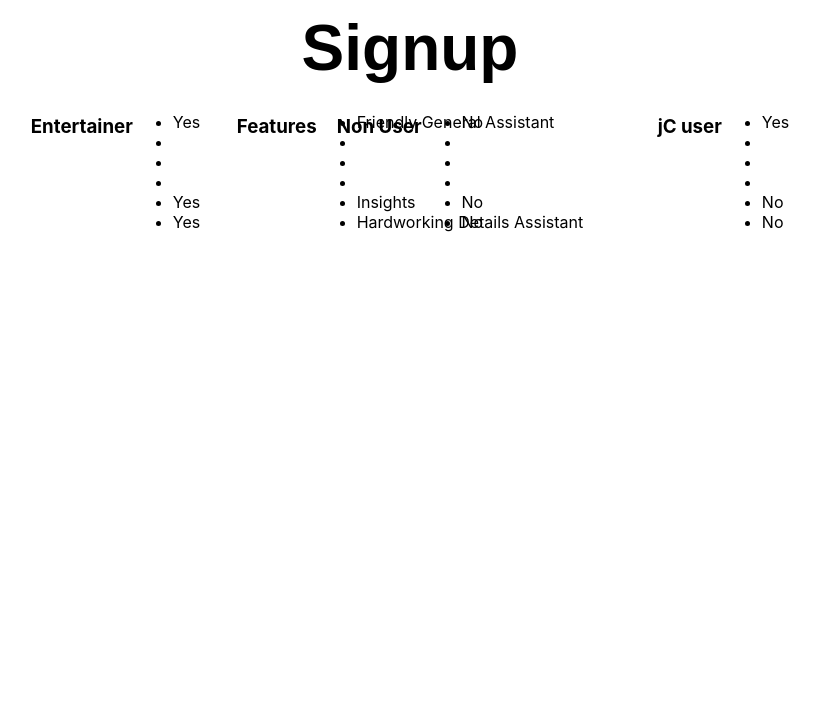
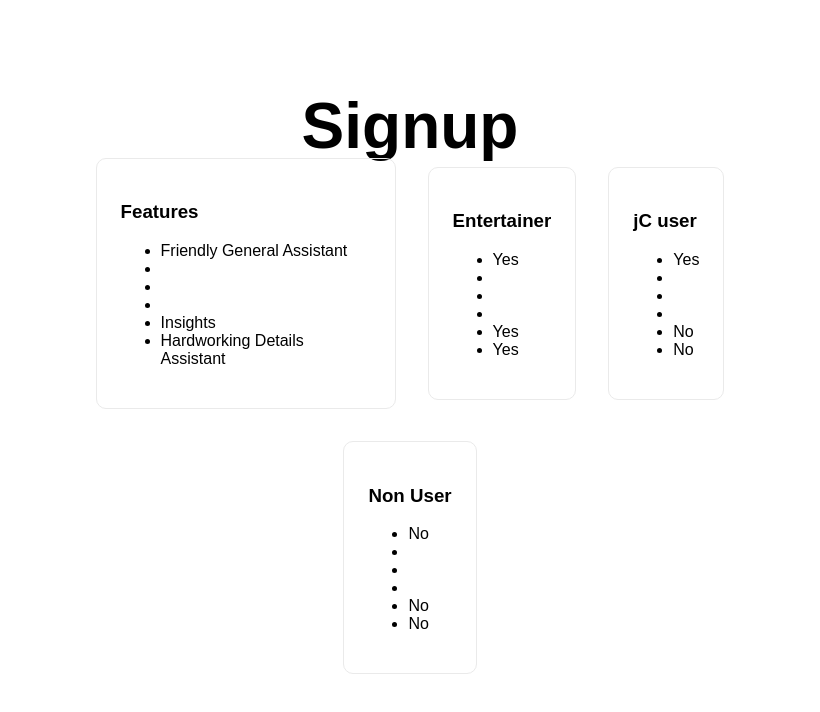
Before and after one commit to nathanielekanem/justCause, a Next.js app: page /signup in a window 1280 px wide. Shown: the top 712 px of the page, without its empty margins (230-1050 px from the left). Built offline with nearby package versions, Linux system fonts and the light colour scheme.

Commit message:
signup page changes

```diff
--- a/pages/signup.js
+++ b/pages/signup.js
@@ -3,7 +3,7 @@ import styles from '../styles/Signup.module.css'
 
 export default function Signup() {
   return (
-    <div>
+    <div className={styles.senior}>
       <Head>
         <title>~ JustCause ~ Signup</title>
         <meta name="description" content="Join JustCause Today!" />
@@ -14,10 +14,8 @@ export default function Signup() {
         <h1 className={styles.title}>
           Signup
         </h1>
-      </main>
-
-      <body className={styles.container}>
-          <div className={styles.features}>
+        <div className={styles.featuresGrid}>
+          <div className={styles.flyer}>
               <h3>Features</h3>
               <ul>
                   <li>Friendly General Assistant</li>
@@ -28,7 +26,7 @@ export default function Signup() {
                   <li>Hardworking Details Assistant</li>
               </ul>
           </div>
-          <div className={styles.entertainer}>
+          <div className={styles.flyer}>
               <h3>Entertainer</h3>
               <ul>
                   <li>Yes</li>
@@ -39,7 +37,7 @@ export default function Signup() {
                   <li>Yes</li>
               </ul>
           </div>
-          <div className={styles.user}>
+          <div className={styles.flyer}>
               <h3>jC user</h3>
               <ul>
                   <li>Yes</li>
@@ -50,7 +48,7 @@ export default function Signup() {
                   <li>No</li>
               </ul>
           </div>
-          <div className={styles.nonUser}>
+          <div className={styles.flyer}>
               <h3>Non User</h3>
               <ul>
                   <li>No</li>
@@ -61,7 +59,8 @@ export default function Signup() {
                   <li>No</li>
               </ul>
           </div>
-      </body>
+        </div>
+      </main>
     </div>
   )
 }
--- a/styles/Signup.module.css
+++ b/styles/Signup.module.css
@@ -1,13 +1,15 @@
 .container {
     padding: 0 2rem;
-     display: flex;
-     /* default flex-direction: row;*/
-     justify-content: space-around;
-     align-items: center;
+}
+.senior{
+    display: flex;
+    align-items: center;
+    justify-content: space-around;
+    flex: 1;
 }
 .main {
-    min-height: 10vh;
-    padding: 2rem 0;
+    min-height: 100vh;
+    padding: 4rem 0;
     flex: 1;
     display: flex;
     flex-direction: column;
@@ -33,28 +35,53 @@
   .loginLink {
     text-align: center;
 }
-.features,
-.entertainer,
-.user,
-.nonUser{
-    height: 50vh;
-    font-family: -apple-system, BlinkMacSystemFont, 'Segoe UI', Roboto, Oxygen, Ubuntu, Cantarell, 'Open Sans', 'Helvetica Neue', sans-serif;
+.featuresGrid{
+    display: flex;
+    align-items: center;
+    justify-content: center;
+    flex-wrap: wrap;
+    max-width: 800px;
 }
-.features{
-    display: flex;
-    position: absolute;
-    align-items: left;
-    justify-content: left;
+
+.flyer {
+    margin: 1rem;
+    padding: 1.5rem;
+    text-align: left;
+    color: inherit;
+    text-decoration: none;
+    border: 1px solid #eaeaea;
+    border-radius: 10px;
+    transition: color 0.15s ease, border-color 0.15s ease;
+    max-width: 300px;
 }
-.entertainer{
-    display: flex;
+
+.flyer:hover,
+.flyer:focus,
+.flyer:active {
+    color: #0070f3;
+    border-color: #0070f3;
 }
-.user{
-    display: flex;
+
+.flyer h2 {
+    margin: 0 0 1rem 0;
+    font-size: 1.5rem;
+    text-align: center;
 }
-.nonUser{
-    display: flex;
-    position: absolute;
-    align-items: right;
-    justify-content: right;
+
+.flyer p {
+    margin: 0;
+    font-size: 1.25rem;
+    line-height: 1.5;
 }
+
+.logo {
+    height: 1em;
+    margin-left: 0.5rem;
+}
+
+@media (max-width: 600px) {
+.grid {
+    width: 100%;
+    flex-direction: column;
+  }
+}
```
